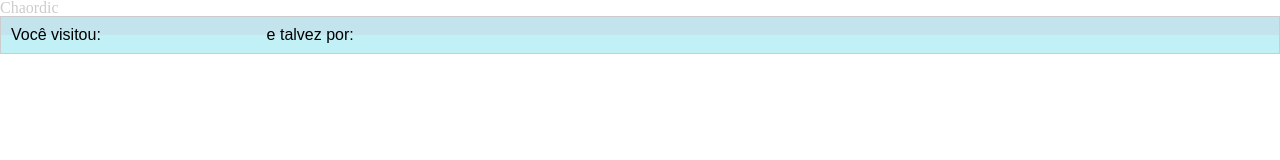
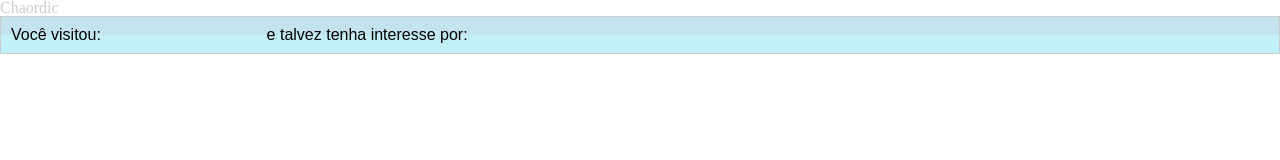
Before and after one commit to vrleonel/vanilla-carousel, a plain HTML site: page index.html in a window 1280 px wide. Drawn offline with Linux system fonts and the light colour scheme.

Commit message:
Fix text

```diff
--- a/index.html
+++ b/index.html
@@ -12,7 +12,7 @@
         <h2>Você visitou:</h2>
       </section>
       <section class="recommendation">
-        <h2>e talvez por:</h2>
+        <h2>e talvez tenha interesse por:</h2>
         <div class="carousel"></div>
       </section>
     </div>
```
